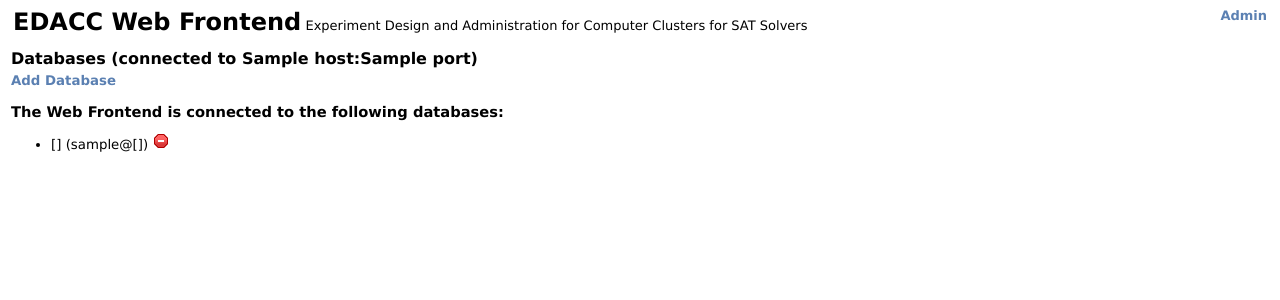
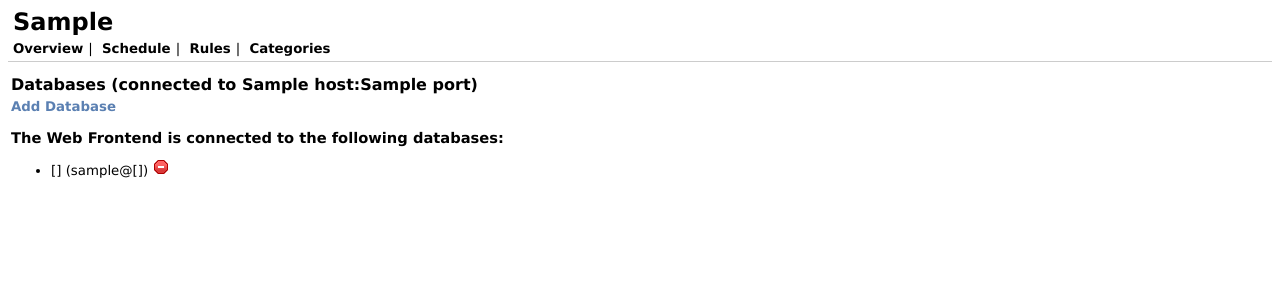
Before and after one commit to ceari/edacc_web, a Python web app: template edacc/templates/databases.html in a window 1280 px wide. Shown: the top 300 px of the page. Run offline with Jinja, Linux system fonts and the light colour scheme; the template is opened without the code that fills it: most values are stand-ins (such as "Sample title", 1, 10 or a date in 2020).

Commit message:
begin of restructuring for better competition support

```diff
--- a/edacc/models.py
+++ b/edacc/models.py
@@ -3,7 +3,9 @@
     edacc.models
     ------------
 
-    Provides EDACC database connections.
+    Provides EDACC database connections. The web application can serve multiple
+    databases, which are held in the databases dictionary defined in this
+    module.
 """
 
 from edacc import config, constants
--- a/edacc/plots.py
+++ b/edacc/plots.py
@@ -1,4 +1,10 @@
 # -*- coding: utf-8 -*-
+"""
+    edacc.plots
+    -----------
+
+    Plotting functions using rpy2 to interface with the statistics language R.
+"""
 
 from rpy2 import robjects
 from rpy2.robjects.packages import importr
--- a/edacc/static/css/base.css
+++ b/edacc/static/css/base.css
@@ -41,6 +41,22 @@ a:hover {
     margin: 5px;
 }
 
+#navigation {
+    padding-bottom: 5px;
+    border-bottom: 1px solid #ccc;
+}
+
+#navigation a {
+    margin-left: 5px;
+    margin-right: 5px;
+    font-weight: bold;
+    color: black;
+}
+
+#navigation a:hover {
+    text-decoration: underline;
+}
+
 #content {
     margin-left: 3px;
 }
@@ -65,6 +81,7 @@ a:hover {
 #flash {
     text-align: center;
     margin: auto;
+    margin-top: 3px;
     min-width: 25%;
     padding: 5px;
     border: 1px solid black;
--- a/edacc/templates/base.html
+++ b/edacc/templates/base.html
@@ -18,10 +18,15 @@
 </head>
 <body>
     <div id="header">
-        <span id="title">EDACC Web Frontend</span>
-        <span id="subtitle">Experiment Design and Administration for Computer Clusters for SAT Solvers</span>
+        <span id="title">{{db}}</span>
+    </div>
+    <div id="navigation">
+        <a href="{{url_for('frontend.experiments_index', database=database)}}">Overview</a>|
+        <a href="">Schedule</a>|
+        <a href="">Rules</a>|
+        <a href="{{url_for('frontend.experiments_index', database=database)}}">Categories</a>
         <span id="admin_login">
-            {% if session.logged_in %}Logged in as {{session.email}} to <a href="{{url_for('frontend.experiments_index', database=session.database)}}">{{session.db}}</a> (<a href="/">Change</a> | <a href="{{url_for('accounts.logout', database=session.database)}}">Logout</a>) | {% endif %}<a href="{{url_for('admin.admin_login')}}">Admin</a> {% if session.admin %}(<a href="{{url_for('admin.admin_logout')}}">Logout</a>){% endif %}<br/>
+            {% if session.logged_in %}Logged in as {{session.email}} (<a href="{{url_for('accounts.logout', database=session.database)}}">Logout</a>) {% endif %}
         </span>
     </div>
     <div id="content">
--- a/edacc/utils.py
+++ b/edacc/utils.py
@@ -1,4 +1,10 @@
 # -*- coding: utf-8 -*-
+"""
+    edacc.utils
+    -----------
+
+    Utility functions, jinja2 filters, etc.
+"""
 
 import random
 from edacc.web import app
--- a/edacc/views/accounts.py
+++ b/edacc/views/accounts.py
@@ -11,6 +11,7 @@ from flask import Module
 from flask import render_template as render
 from flask import Response, abort, request, session, url_for, redirect, flash
 from flask import Request
+from werkzeug import Headers
 
 from edacc import utils, models
 from edacc.views.helpers import require_phase, require_competition, \
--- a/edacc/views/frontend.py
+++ b/edacc/views/frontend.py
@@ -11,8 +11,9 @@ import json, time, hashlib, os, datetime, cStringIO, re, random
 
 from flask import Module
 from flask import render_template as render
-from flask import Response, abort, request, session, url_for, redirect, flash, Request
-from werkzeug import secure_filename
+from flask import Response, abort, request, session, url_for, redirect, flash
+from flask import Request
+from werkzeug import secure_filename, Headers
 
 from edacc import plots, config, utils, models
 from edacc.web import app
```
Also changed, not shown: edacc/forms.py (added, +35 -0 lines), edacc/templates/databases.html (+10 -4 lines), edacc/views/helpers.py (+39 -18 lines), edacc/web.py (+9 -2 lines), 1 other file.
